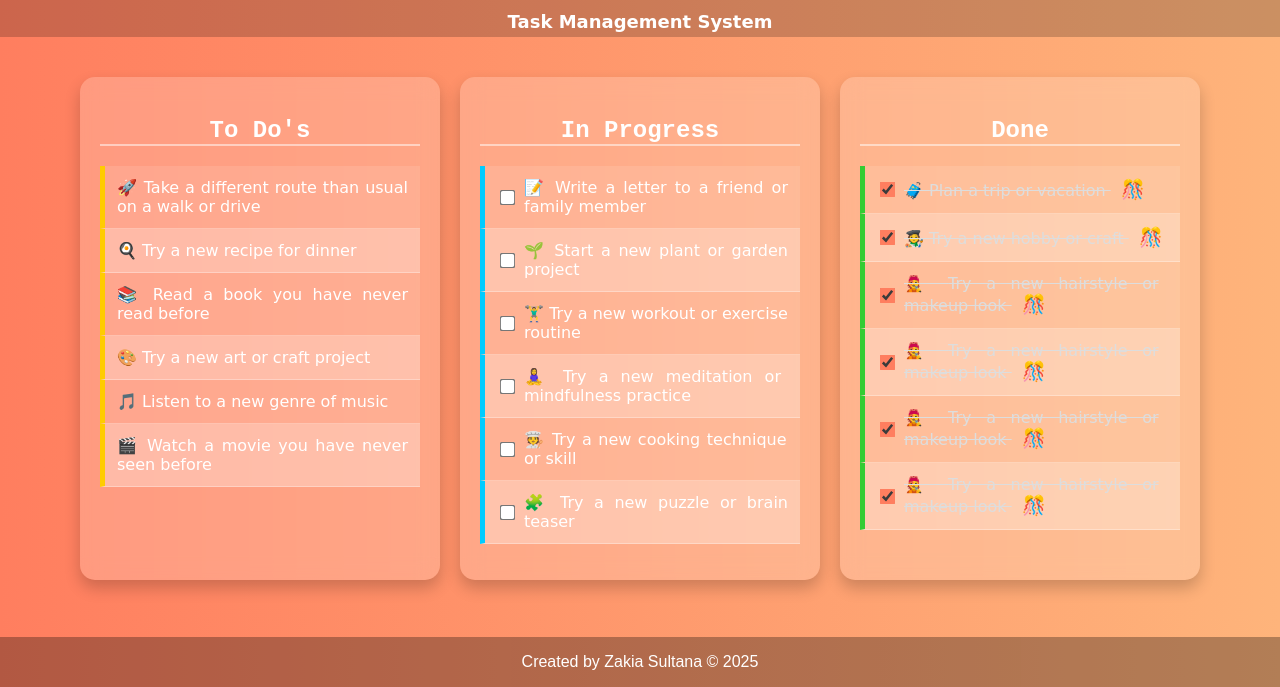
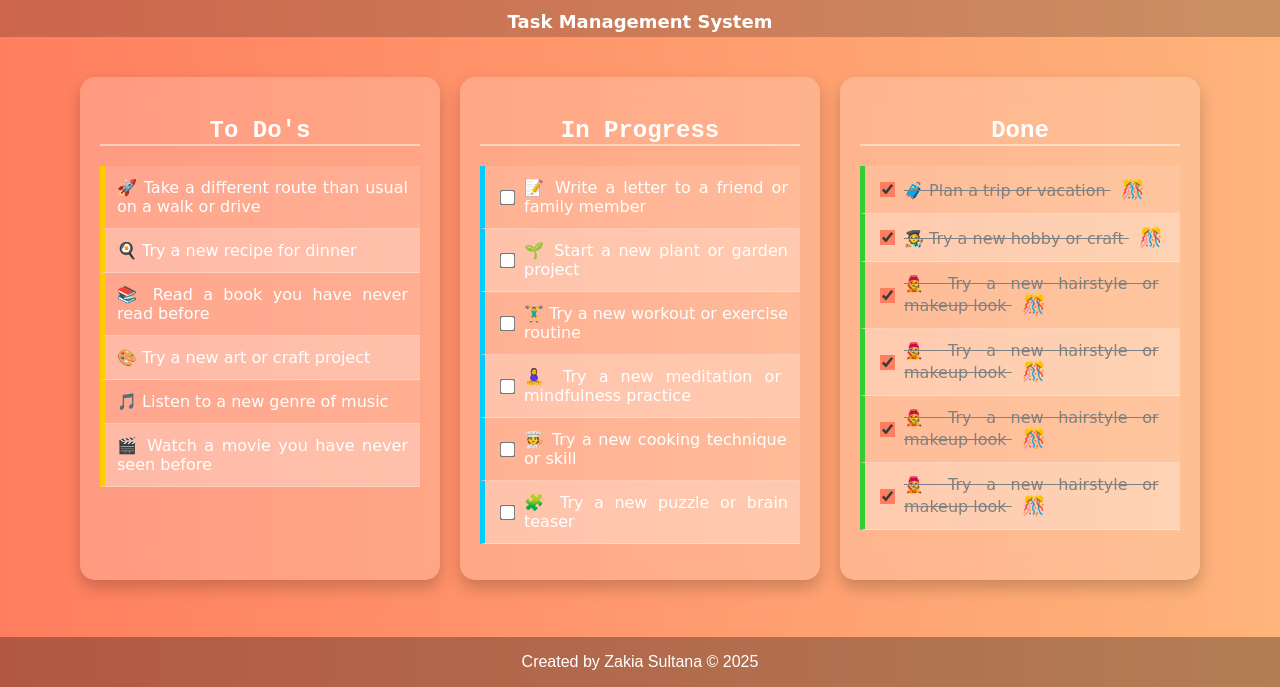
Before and after one commit to zakiasultana-ux/CSS_Cascade, a plain HTML site: page index.html in a window 1280 px wide. Shown: the part 113-800 px from the top of the page. Drawn offline with Linux system fonts and the light colour scheme; a web font is replaced by a local one.

Commit message:
Update style.css
updated the CSS code

```diff
--- a/css/style.css
+++ b/css/style.css
@@ -82,6 +82,7 @@ li:nth-child(even) {
 
 li input[type="checkbox"]:checked + label {
     text-decoration:line-through;
+    color: gray;
   }
 
 li input[type="checkbox"]:checked + label::after {
@@ -104,7 +105,6 @@ li input[type="checkbox"]:checked + label::after {
 
 .done li {
     border-left: 5px solid #33cc33;
-    color: #ddd;
 }
 
 @keyframes fadeInScale {
```
